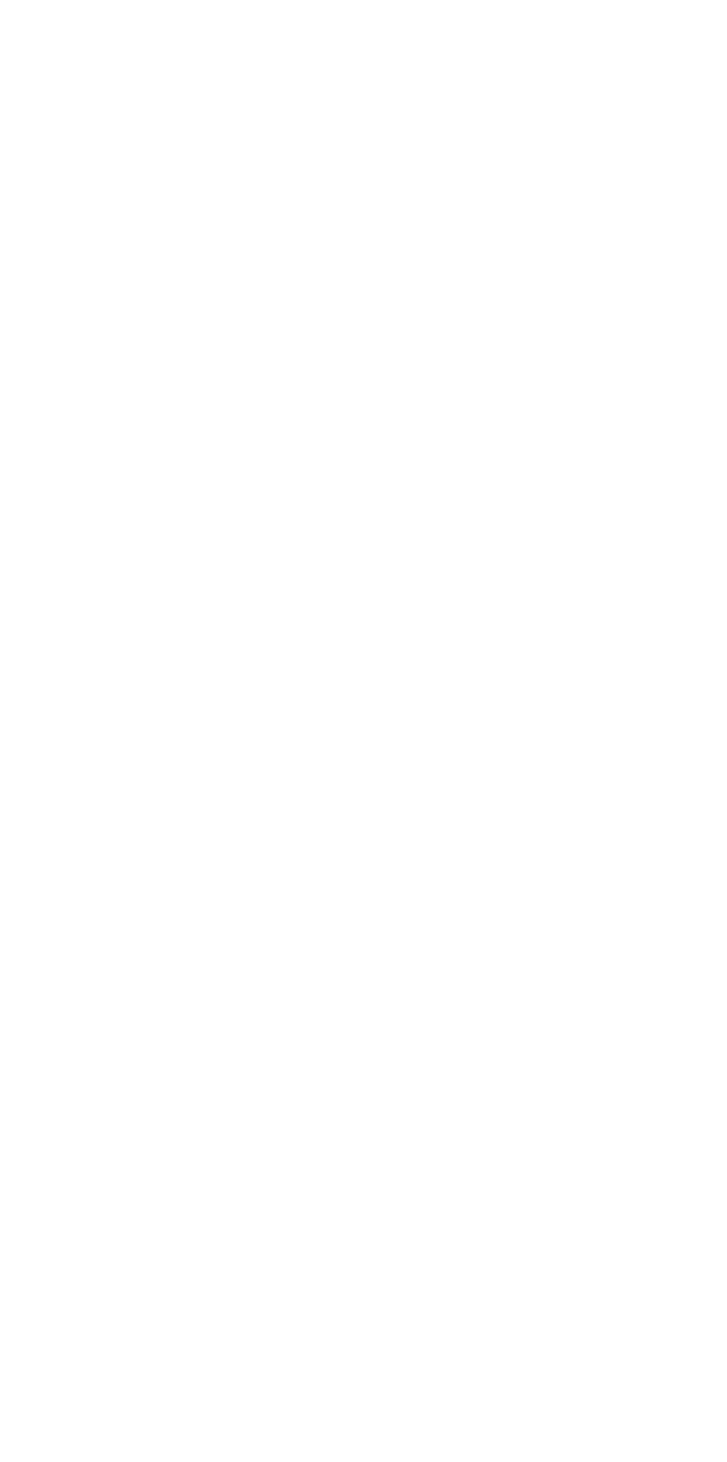
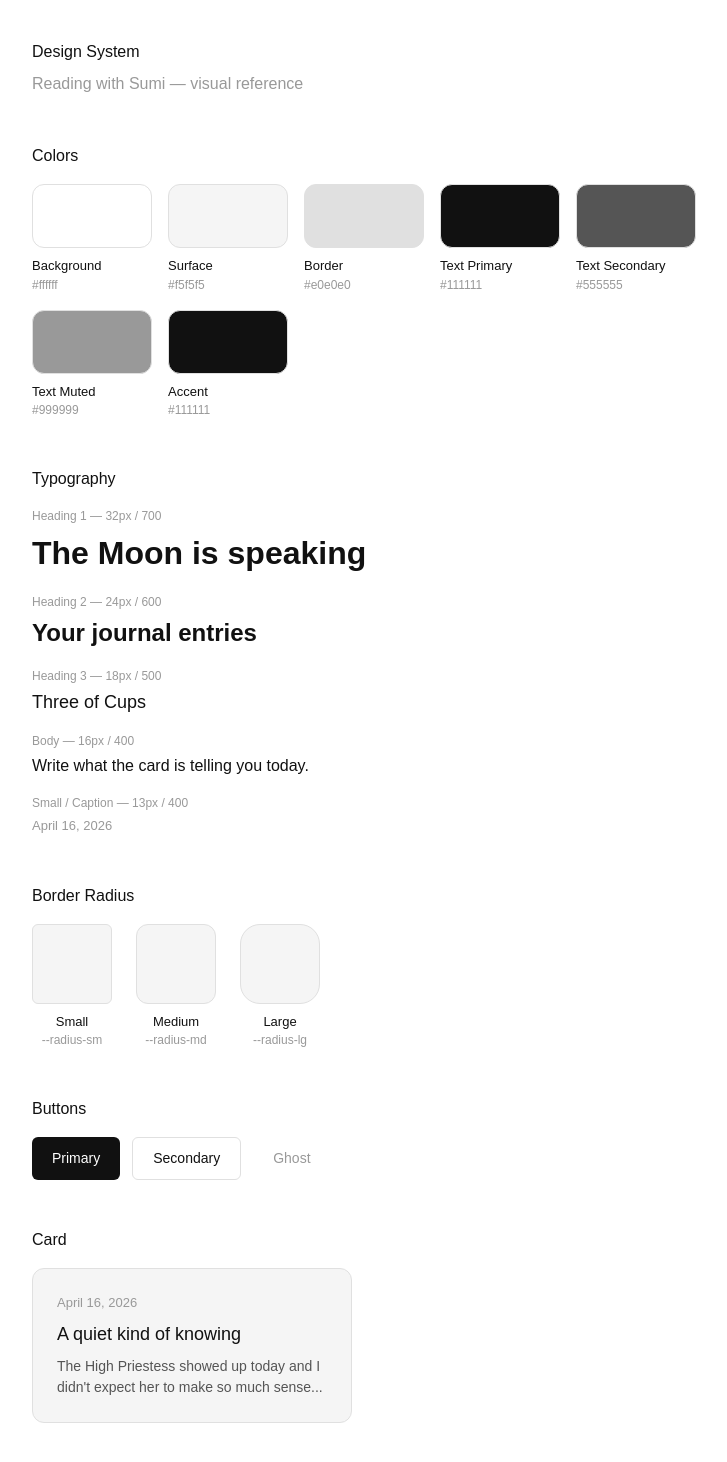
Before and after one commit to hellomaddie-UwU/Tarot_Journal_Web_App, a React (Vite) app: page /design-system in a window 1280 px wide. Before the commit this address had no page. Shown: the whole page, without its empty margins (248-975 px from the left). Before the commit the page ends 800 px from the top, so only its background shows below. Built offline with nearby package versions, Linux system fonts and the light colour scheme.

Commit message:
init rough design system page

```diff
--- a/src/App.jsx
+++ b/src/App.jsx
@@ -2,6 +2,7 @@ import { BrowserRouter, Routes, Route } from 'react-router-dom'
 import Catalogue from './pages/Catalogue'
 import Editor from './pages/Editor'
 import Profile from './pages/Profile'
+import DesignSystem from './pages/DesignSystem'
 
 function App() {
   return (
@@ -10,6 +11,7 @@ function App() {
         <Route path="/" element={<Catalogue />} />
         <Route path="/editor" element={<Editor />} />
         <Route path="/profile" element={<Profile />} />
+        <Route path="/design-system" element={<DesignSystem />} />
       </Routes>
     </BrowserRouter>
   )
--- a/src/index.css
+++ b/src/index.css
@@ -1 +1,31 @@
 @import "tailwindcss";
+
+@import url('https://fonts.googleapis.com/css2?family=Poppins:wght@300;400;500;600;700&display=swap');
+
+:root {
+  /* Colors */
+  --color-bg: #ffffff;
+  --color-surface: #f5f5f5;
+  --color-border: #e0e0e0;
+  --color-text-primary: #111111;
+  --color-text-secondary: #555555;
+  --color-text-muted: #999999;
+  --color-accent: #111111;
+
+  /* Typography */
+  --font-base: 'Poppins', sans-serif;
+
+  /* Spacing */
+  --radius-sm: 6px;
+  --radius-md: 12px;
+  --radius-lg: 20px;
+}
+
+* {
+  font-family: var(--font-base);
+}
+
+body {
+  background-color: var(--color-bg);
+  color: var(--color-text-primary);
+}
--- /dev/null
+++ b/src/pages/DesignSystem.jsx
@@ -0,0 +1,150 @@
+function DesignSystem() {
+  return (
+    <div style={{ padding: '40px', maxWidth: '800px', margin: '0 auto' }}>
+      <h1 style={{ marginBottom: '8px' }}>Design System</h1>
+      <p style={{ color: 'var(--color-text-muted)', marginBottom: '48px' }}>
+        Reading with Sumi — visual reference
+      </p>
+
+      {/* Colors */}
+      <section style={{ marginBottom: '48px' }}>
+        <h2 style={{ marginBottom: '16px' }}>Colors</h2>
+        <div style={{ display: 'flex', flexWrap: 'wrap', gap: '16px' }}>
+          {[
+            { name: 'Background', var: '--color-bg', hex: '#ffffff' },
+            { name: 'Surface', var: '--color-surface', hex: '#f5f5f5' },
+            { name: 'Border', var: '--color-border', hex: '#e0e0e0' },
+            { name: 'Text Primary', var: '--color-text-primary', hex: '#111111' },
+            { name: 'Text Secondary', var: '--color-text-secondary', hex: '#555555' },
+            { name: 'Text Muted', var: '--color-text-muted', hex: '#999999' },
+            { name: 'Accent', var: '--color-accent', hex: '#111111' },
+          ].map((color) => (
+            <div key={color.var} style={{ width: '120px' }}>
+              <div style={{
+                backgroundColor: `var(${color.var})`,
+                height: '64px',
+                borderRadius: 'var(--radius-md)',
+                border: '1px solid var(--color-border)',
+                marginBottom: '8px'
+              }} />
+              <p style={{ fontSize: '13px', fontWeight: '500', margin: 0 }}>{color.name}</p>
+              <p style={{ fontSize: '12px', color: 'var(--color-text-muted)', margin: 0 }}>{color.hex}</p>
+            </div>
+          ))}
+        </div>
+      </section>
+
+      {/* Typography */}
+      <section style={{ marginBottom: '48px' }}>
+        <h2 style={{ marginBottom: '16px' }}>Typography</h2>
+        <div style={{ display: 'flex', flexDirection: 'column', gap: '16px' }}>
+          <div>
+            <p style={{ fontSize: '12px', color: 'var(--color-text-muted)', marginBottom: '4px' }}>Heading 1 — 32px / 700</p>
+            <p style={{ fontSize: '32px', fontWeight: '700', margin: 0 }}>The Moon is speaking</p>
+          </div>
+          <div>
+            <p style={{ fontSize: '12px', color: 'var(--color-text-muted)', marginBottom: '4px' }}>Heading 2 — 24px / 600</p>
+            <p style={{ fontSize: '24px', fontWeight: '600', margin: 0 }}>Your journal entries</p>
+          </div>
+          <div>
+            <p style={{ fontSize: '12px', color: 'var(--color-text-muted)', marginBottom: '4px' }}>Heading 3 — 18px / 500</p>
+            <p style={{ fontSize: '18px', fontWeight: '500', margin: 0 }}>Three of Cups</p>
+          </div>
+          <div>
+            <p style={{ fontSize: '12px', color: 'var(--color-text-muted)', marginBottom: '4px' }}>Body — 16px / 400</p>
+            <p style={{ fontSize: '16px', fontWeight: '400', margin: 0 }}>Write what the card is telling you today.</p>
+          </div>
+          <div>
+            <p style={{ fontSize: '12px', color: 'var(--color-text-muted)', marginBottom: '4px' }}>Small / Caption — 13px / 400</p>
+            <p style={{ fontSize: '13px', fontWeight: '400', color: 'var(--color-text-muted)', margin: 0 }}>April 16, 2026</p>
+          </div>
+        </div>
+      </section>
+
+      {/* Border Radius */}
+      <section style={{ marginBottom: '48px' }}>
+        <h2 style={{ marginBottom: '16px' }}>Border Radius</h2>
+        <div style={{ display: 'flex', gap: '24px', alignItems: 'flex-end' }}>
+          {[
+            { name: 'Small', var: '--radius-sm' },
+            { name: 'Medium', var: '--radius-md' },
+            { name: 'Large', var: '--radius-lg' },
+          ].map((r) => (
+            <div key={r.var} style={{ textAlign: 'center' }}>
+              <div style={{
+                width: '80px',
+                height: '80px',
+                backgroundColor: 'var(--color-surface)',
+                border: '1px solid var(--color-border)',
+                borderRadius: `var(${r.var})`,
+                marginBottom: '8px'
+              }} />
+              <p style={{ fontSize: '13px', fontWeight: '500', margin: 0 }}>{r.name}</p>
+              <p style={{ fontSize: '12px', color: 'var(--color-text-muted)', margin: 0 }}>{r.var}</p>
+            </div>
+          ))}
+        </div>
+      </section>
+
+      {/* Buttons */}
+      <section style={{ marginBottom: '48px' }}>
+        <h2 style={{ marginBottom: '16px' }}>Buttons</h2>
+        <div style={{ display: 'flex', gap: '12px', flexWrap: 'wrap' }}>
+          <button style={{
+            backgroundColor: 'var(--color-accent)',
+            color: '#ffffff',
+            border: 'none',
+            padding: '10px 20px',
+            borderRadius: 'var(--radius-sm)',
+            fontSize: '14px',
+            fontWeight: '500',
+            cursor: 'pointer',
+            fontFamily: 'var(--font-base)'
+          }}>Primary</button>
+          <button style={{
+            backgroundColor: 'transparent',
+            color: 'var(--color-text-primary)',
+            border: '1px solid var(--color-border)',
+            padding: '10px 20px',
+            borderRadius: 'var(--radius-sm)',
+            fontSize: '14px',
+            fontWeight: '500',
+            cursor: 'pointer',
+            fontFamily: 'var(--font-base)'
+          }}>Secondary</button>
+          <button style={{
+            backgroundColor: 'transparent',
+            color: 'var(--color-text-muted)',
+            border: 'none',
+            padding: '10px 20px',
+            borderRadius: 'var(--radius-sm)',
+            fontSize: '14px',
+            fontWeight: '500',
+            cursor: 'pointer',
+            fontFamily: 'var(--font-base)'
+          }}>Ghost</button>
+        </div>
+      </section>
+
+      {/* Card */}
+      <section>
+        <h2 style={{ marginBottom: '16px' }}>Card</h2>
+        <div style={{
+          backgroundColor: 'var(--color-surface)',
+          border: '1px solid var(--color-border)',
+          borderRadius: 'var(--radius-md)',
+          padding: '24px',
+          maxWidth: '320px'
+        }}>
+          <p style={{ fontSize: '13px', color: 'var(--color-text-muted)', margin: '0 0 8px 0' }}>April 16, 2026</p>
+          <h3 style={{ fontSize: '18px', fontWeight: '500', margin: '0 0 8px 0' }}>A quiet kind of knowing</h3>
+          <p style={{ fontSize: '14px', color: 'var(--color-text-secondary)', margin: 0 }}>
+            The High Priestess showed up today and I didn't expect her to make so much sense...
+          </p>
+        </div>
+      </section>
+    </div>
+  )
+}
+
+export default DesignSystem
```
Also changed, not shown: src/data/tarotCards.js (+25 -5 lines).
